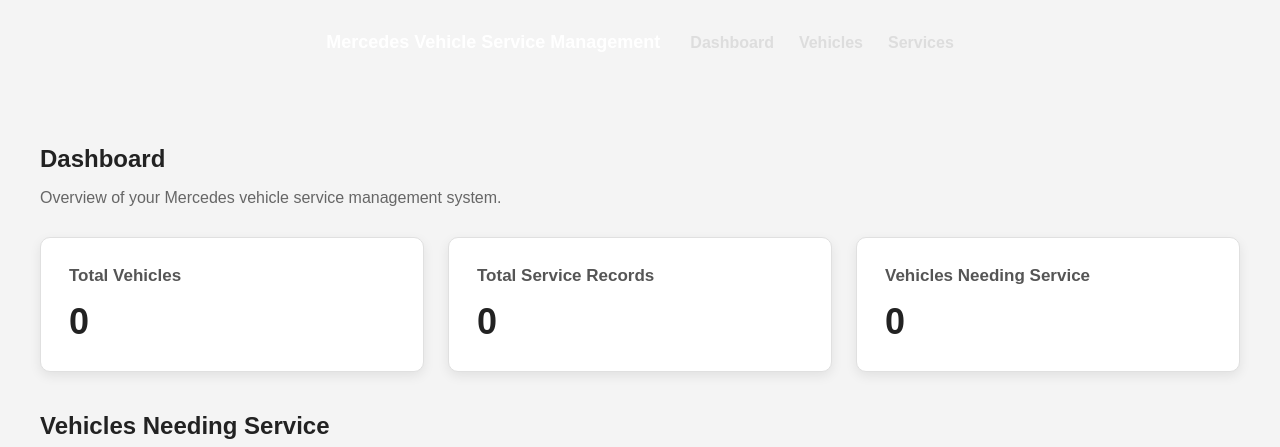
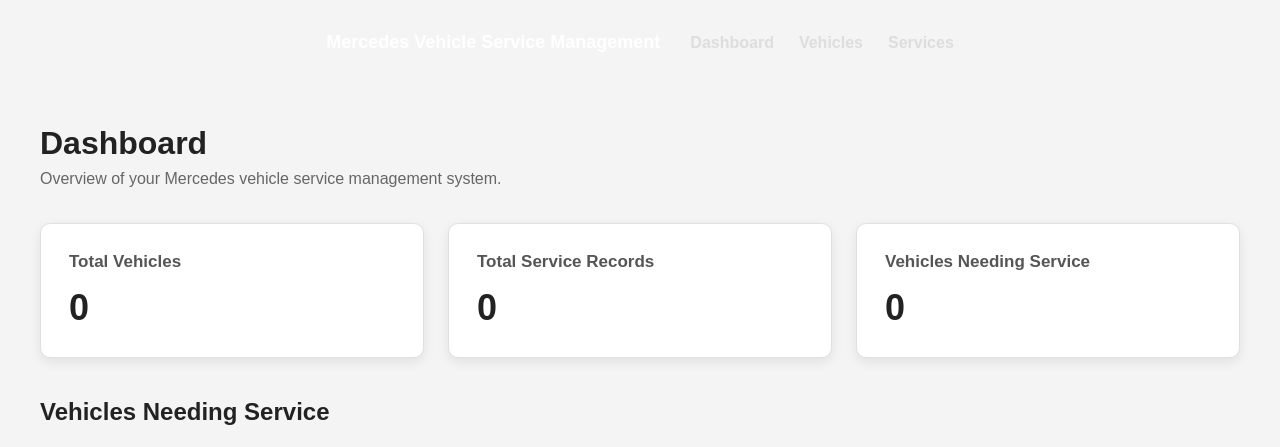
Before and after one commit to nnoroi/vehicle_service_management, a Flask app: page /dashboard in a window 1280 px wide. Shown: the top 447 px of the page. Run offline with Flask 3, Linux system fonts and the light colour scheme; data that the repository does not hold is empty.

Commit message:
Polish dashboard header

```diff
--- a/app/static/css/style.css
+++ b/app/static/css/style.css
@@ -52,15 +52,18 @@ body {
 
 
 .dashboard-header {
-    margin-bottom: 30px;
+    margin-bottom: 35px;
 }
 
 .dashboard-header h1 {
-    margin-bottom: 5px;
+    margin: 0 0 8px 0;
+    font-size: 32px;
 }
 
 .dashboard-header p {
+    margin: 0;
     color: #666;
+    font-size: 16px;
 }
 
 .dashboard-stats {
--- a/app/templates/dashboard.html
+++ b/app/templates/dashboard.html
@@ -5,8 +5,10 @@
 <section class="dashboard">
 
     <header class="dashboard-header">
+        <div>
             <h1>Dashboard</h1>
             <p>Overview of your Mercedes vehicle service management system.</p>
+        </div>
     </header>
 
     <section class="dashboard-stats">
```
Lines whose indentation alone changed are shown as unchanged.
